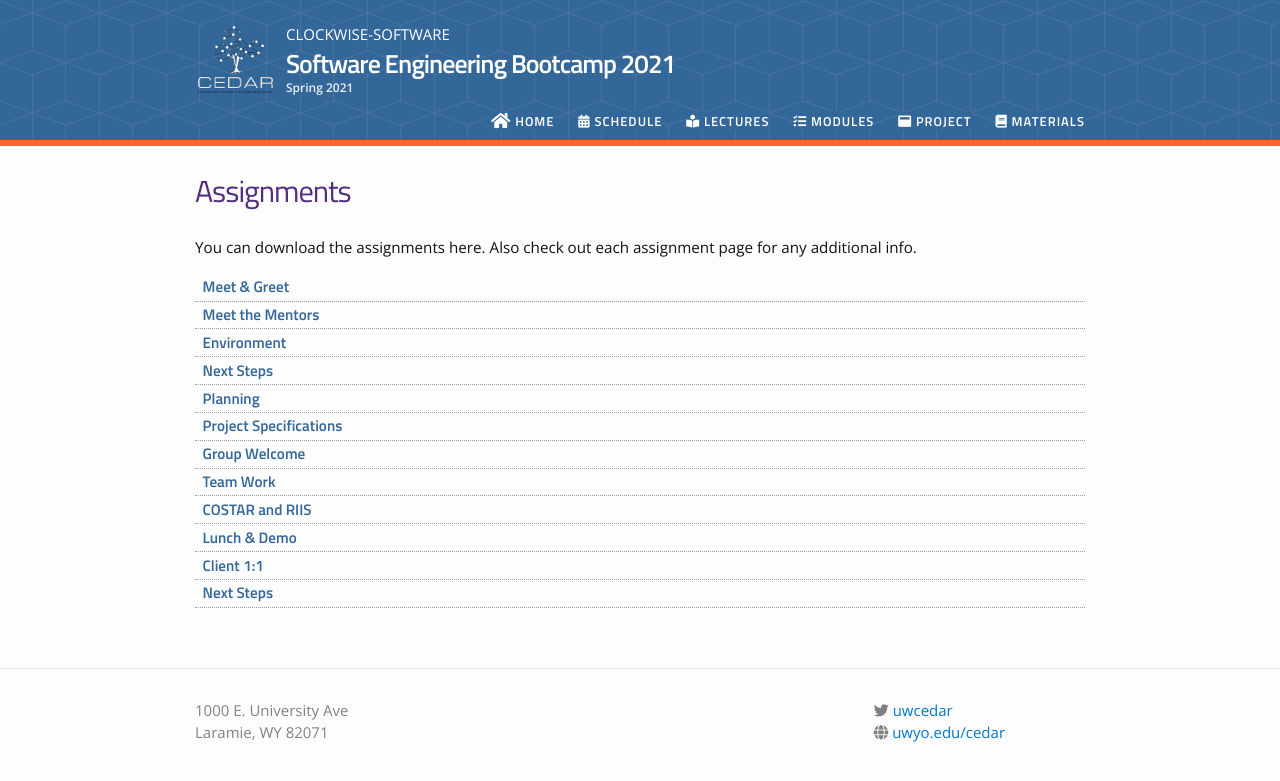
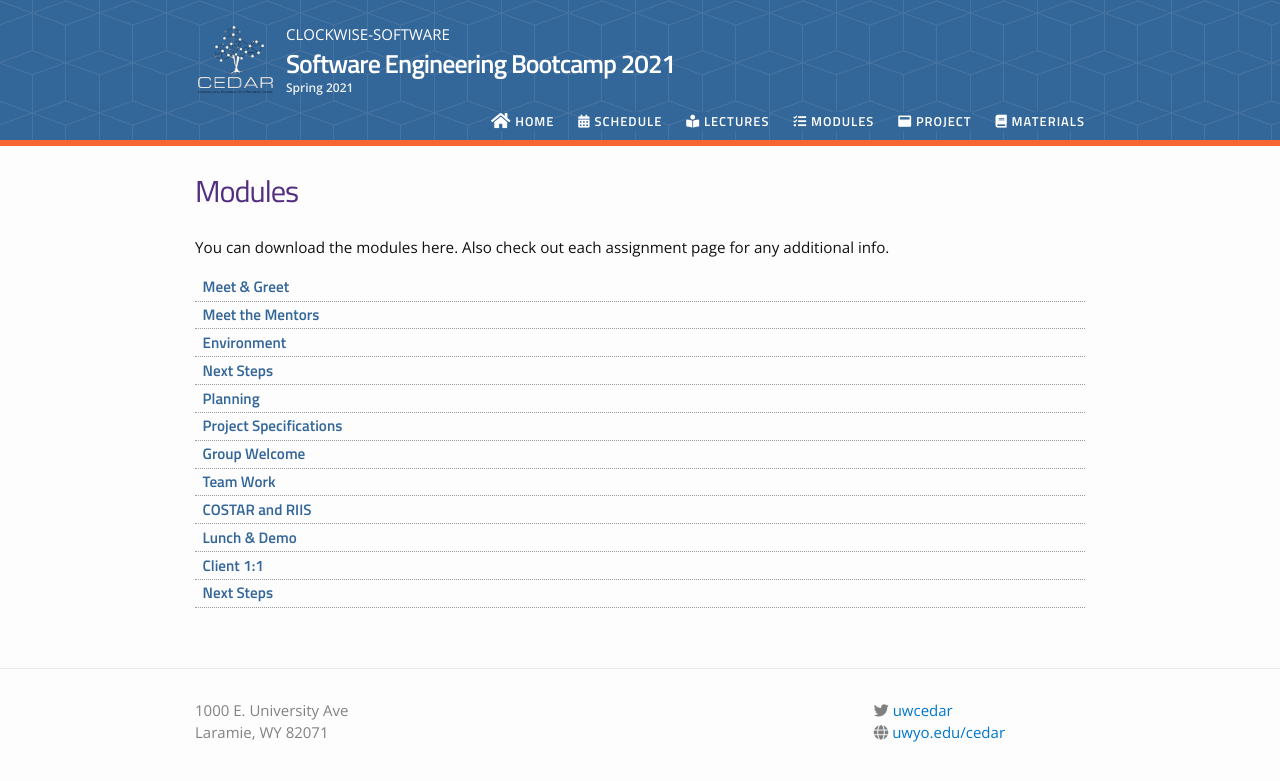
Before and after one commit to dr-mikeb/clockwise-software.github.io, a Jekyll site: the page built from assignments.md, in a window 1280 px wide. Shown: the top 781 px of the page. Built offline with Jekyll 4.4.1, drawn with Linux system fonts in a browser that asks for light colours; nearby versions of some CDN libraries.

Commit message:
Re-organization assignments to modules

```diff
--- a/_config.yml
+++ b/_config.yml
@@ -37,7 +37,7 @@ collections:
         output: true
     lectures:
         output: true
-    assignments:
+    modules:
         output: true
     announcements:
         output: false
@@ -46,6 +46,6 @@ collections:
 defaults:
   - scope:
       path: ""
-      type: "assignments"
+      type: "modules"
     values:
-      layout: "assignment"
+      layout: "module"
--- a/_includes/announcements.html
+++ b/_includes/announcements.html
@@ -1,5 +1,5 @@
 {% assign all_events = site.events | concat: site.lectures %}
-{% assign all_events = all_events | concat: site.assignments %}
+{% assign all_events = all_events | concat: site.modules %}
 
 {% assign events_to_show = "" | split: "" %}
 {% for e in all_events %}
--- a/_layouts/assignments.html
+++ b/_layouts/modules.html
@@ -4,7 +4,7 @@ layout: page
 
 {{ content }}
 <ul id="archive">
-{% for asg in site.assignments %}
+{% for asg in site.modules %}
       <li class="archiveposturl" style="background: transparent">
         <span><a href="{{ asg.url | prepend: site.baseurl}}">{{ asg.title }}</a></span>
 <strong style="font-size:100%; font-family: 'Titillium Web', sans-serif; float:right">
--- a/_layouts/schedule.html
+++ b/_layouts/schedule.html
@@ -17,10 +17,10 @@ layout: default
             <div class="col col-4">Course Material</div>
         </li>
 
-        {% assign all_assignment_dues = site.assignments | map: "due_event" %}
+        {% assign all_assignment_dues = site.modules | map: "due_event" %}
 
         {% assign all_events = site.events | concat: site.lectures %}
-        {% assign all_events = all_events | concat: site.assignments %}
+        {% assign all_events = all_events | concat: site.modeules %}
         <!--- {% assign all_events = all_events | concat: all_assignment_dues %} -->
 
         {% assign all_events_sorted = all_events | sort: 'date' %}
--- a/assignments.md
+++ b/assignments.md
@@ -1,6 +1,6 @@
 ---
-layout: assignments
-title: Assignments
-permalink: /assignments/
+layout: modules
+title: Modules
+permalink: /modules/
 ---
-You can download the assignments here. Also check out each assignment page for any additional info.
+You can download the modules here. Also check out each assignment page for any additional info.
```
Also changed, not shown: _modules/example.md (renamed from _assignments/example.md, +3 -3 lines), _layouts/module.html (renamed from _layouts/assignment.html), _modules/27-environment.md (renamed from _assignments/27-environment.md), _modules/27-meetandgreet.md (renamed from _assignments/27-meetandgreet.md), _modules/27-mentors.md (renamed from _assignments/27-mentors.md), _modules/27-nextsteps.md (renamed from _assignments/27-nextsteps.md), _modules/27-planning.md (renamed from _assignments/27-planning.md), _modules/27-specs.md (renamed from _assignments/27-specs.md), _modules/3-client.md (renamed from _assignments/3-client.md), _modules/3-costar.md (renamed from _assignments/3-costar.md), _modules/3-demo.md (renamed from _assignments/3-demo.md), _modules/3-morningteam.md (renamed from _assignments/3-morningteam.md), _modules/3-nextsteps.md (renamed from _assignments/3-nextsteps.md), _modules/3-welcome.md (renamed from _assignments/3-welcome.md).
